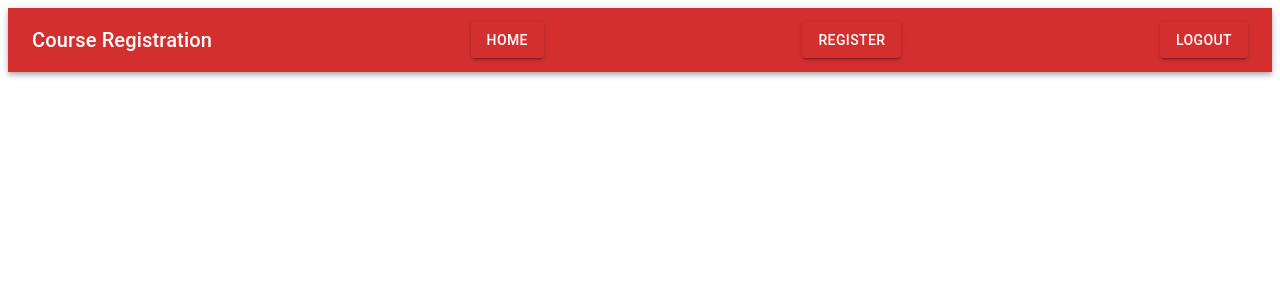
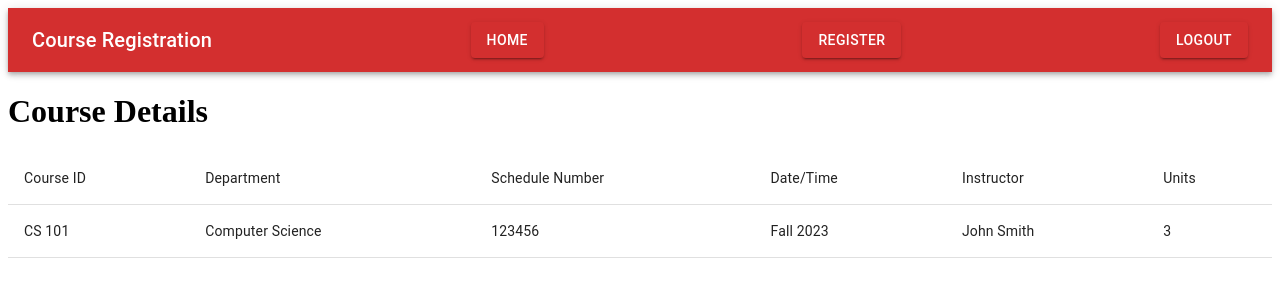
Before and after one commit to CS532-Spring23-Course-Registration/TBD-Target-Brainstorm-Develop, a React (Create React App) app in the folder Front-End/: page /grades in a window 1280 px wide. Shown: the top 300 px of the page. Built offline with nearby package versions, Linux system fonts and the light colour scheme; no server answers; what @react-pdf/renderer would draw is missing.

Commit message:
Created Course Grades design.

```diff
--- a/Front-End/src/App.js
+++ b/Front-End/src/App.js
@@ -14,6 +14,7 @@ import Navigation from "./Components/Navigation";
 import Profile from "./Components/Profile";
 import Signup from "./Components/Signup";
 import MajorRequirements from "./Components/major_Requirements";
+import CGrades from "./Components/CGrades";
 
 function App() {
   const [isAuthenticated, setIsAuthenticated] = useState(true);
@@ -47,6 +48,7 @@ function App() {
           <Route path="/profile" element={<Profile />} />
           <Route path="/Major-Requirements" element={<MajorRequirements />} />
           <Route exact path="/cinfo/:id" element={<Cinfo />} />
+          <Route path="/grades" element={<CGrades />} />
         </Routes>
       </Router>
     </div>
--- /dev/null
+++ b/Front-End/src/Components/CGrades.js
@@ -0,0 +1,57 @@
+import { useState, useEffect } from "react";
+import axios from "axios";
+import {
+  Table,
+  TableHead,
+  TableBody,
+  TableRow,
+  TableCell,
+} from "@mui/material";
+
+function CGrades() {
+  const [courseDetails, setCourseDetails] = useState({
+    courseID: "CS 101",
+    department: "Computer Science",
+    schedule: "123456",
+    date: "Fall 2023",
+    instructor: "John Smith",
+    units: 3,
+  });
+
+  useEffect(() => {
+    axios
+      .get("/api/courses/123")
+      .then((response) => setCourseDetails(response.data))
+      .catch((error) => console.error(error));
+  }, []);
+
+  const studentList = courseDetails.students || [];
+
+  return (
+    <div>
+      <h1>Course Details</h1>
+      <Table>
+        <TableBody>
+          <TableRow>
+            <TableCell>Course ID</TableCell>
+            <TableCell>Department</TableCell>
+            <TableCell>Schedule Number</TableCell>
+            <TableCell>Date/Time</TableCell>
+            <TableCell>Instructor</TableCell>
+            <TableCell>Units</TableCell>
+          </TableRow>
+          <TableRow>
+            <TableCell>{courseDetails.courseID}</TableCell>
+            <TableCell>{courseDetails.department}</TableCell>
+            <TableCell>{courseDetails.schedule}</TableCell>
+            <TableCell>{courseDetails.date}</TableCell>
+            <TableCell>{courseDetails.instructor}</TableCell>
+            <TableCell>{courseDetails.units}</TableCell>
+          </TableRow>
+        </TableBody>
+      </Table>
+    </div>
+  );
+}
+
+export default CGrades;
--- a/Front-End/src/Components/Navigation.js
+++ b/Front-End/src/Components/Navigation.js
@@ -41,7 +41,7 @@ const options = [
     title: "Faculty And Course Information",
     path: "/faculty-and-course-info",
   },
-  { title: "Course Grades", path: "/" },
+  { title: "Course Grades", path: "/grades" },
 ];
 
 function Navigation() {
```
